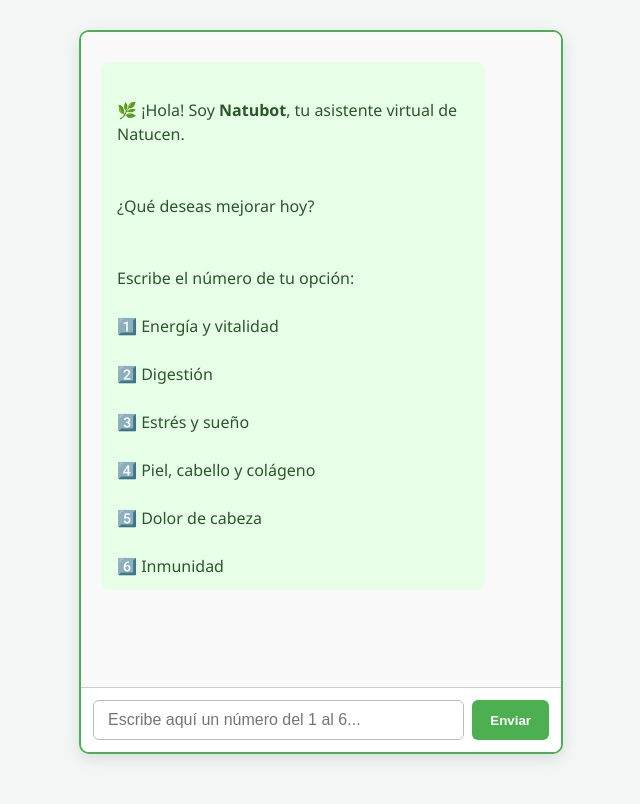
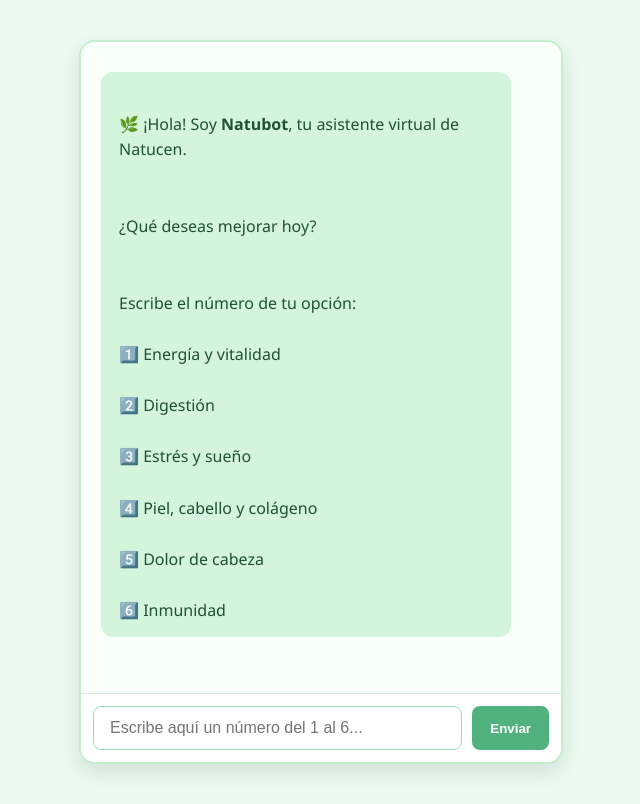
Before and after one commit to Mariogonzalez8704/chatbot-natucen, a Flask app: page / in a window 1280 px wide. Shown: the whole page, without its empty margins (319-959 px from the left). Before the commit the page ends 759 px from the top, so only its background shows below. Run offline with Flask 3, Linux system fonts and the light colour scheme.

Commit message:
Aplicar diseño natural al chatbot de Natucen

```diff
--- a/static/style.css
+++ b/static/style.css
@@ -1,7 +1,8 @@
-/* style.css */
+/* style.css - Diseño Natural para Natucen */
+
 body {
   font-family: 'Segoe UI', Tahoma, Geneva, Verdana, sans-serif;
-    background-color: #f2f7f5;
+  background-color: #eafaf1;
   margin: 0;
   padding: 0;
 }
@@ -10,73 +11,79 @@
   width: 100%;
   max-width: 480px;
   height: 90vh;
-    margin: 30px auto;
+  margin: 40px auto;
   background-color: #ffffff;
-    border-radius: 10px;
-    box-shadow: 0 5px 15px rgba(0, 0, 0, 0.1);
+  border-radius: 16px;
+  box-shadow: 0 8px 20px rgba(0, 0, 0, 0.1);
   display: flex;
   flex-direction: column;
   overflow: hidden;
-    border: 2px solid #4caf50;
+  border: 2px solid #c3eecb;
 }
 
 .chat-box {
   flex: 1;
   padding: 20px;
   overflow-y: auto;
-    background-color: #f9f9f9;
+  background-color: #f9fff9;
 }
 
-.bot-message, .user-message {
-    padding: 12px 16px;
+.bot-message,
+.user-message {
+  padding: 14px 18px;
   margin: 10px 0;
-    border-radius: 8px;
-    max-width: 80%;
-    line-height: 1.5;
+  border-radius: 12px;
+  max-width: 85%;
+  line-height: 1.6;
   white-space: pre-line;
 }
 
 .bot-message {
-    background-color: #e6ffe6;
+  background-color: #d4f5dc;
   align-self: flex-start;
-    color: #2b572a;
+  color: #1f5135;
 }
 
 .user-message {
-    background-color: #dce7ff;
+  background-color: #dcf1ff;
   align-self: flex-end;
   text-align: right;
-    color: #1a237e;
+  color: #195b80;
 }
 
 form {
   display: flex;
   padding: 12px;
-    background-color: #fff;
-    border-top: 1px solid #ccc;
+  background-color: #ffffff;
+  border-top: 1px solid #d6eedd;
 }
 
 input[type="text"] {
   flex: 1;
-    padding: 10px 14px;
+  padding: 12px 16px;
   font-size: 16px;
-    border-radius: 6px;
-    border: 1px solid #bbb;
+  border-radius: 8px;
+  border: 1px solid #a0d9b4;
   outline: none;
+  transition: border-color 0.3s ease;
+}
+
+input[type="text"]:focus {
+  border-color: #51b17f;
 }
 
 button {
-    padding: 10px 18px;
-    margin-left: 8px;
-    background-color: #4caf50;
+  padding: 12px 18px;
+  margin-left: 10px;
+  background-color: #51b17f;
   color: white;
   border: none;
-    border-radius: 6px;
+  border-radius: 8px;
+  font-weight: bold;
   cursor: pointer;
-    font-weight: bold;
   transition: background 0.3s ease;
 }
 
 button:hover {
-    background-color: #3f9743;
+  background-color: #41996a;
 }
```
Lines whose indentation alone changed are shown as unchanged.
